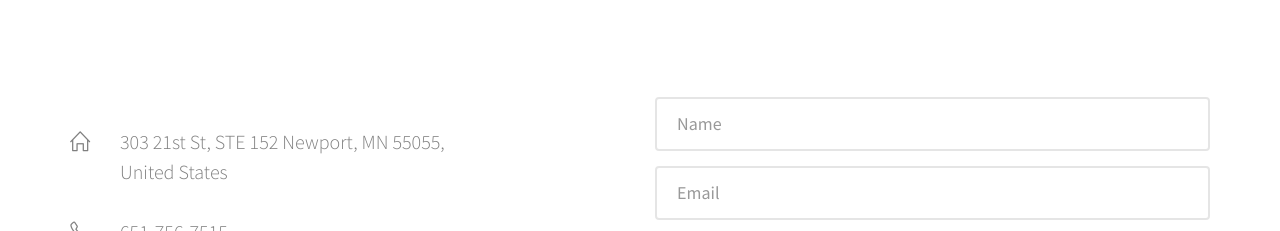
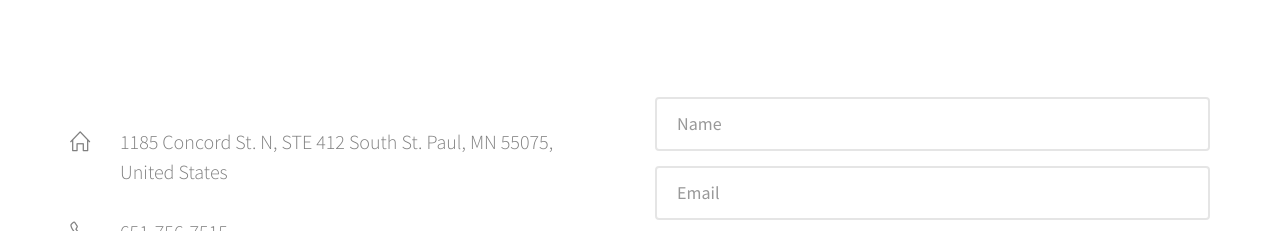
Before and after one commit to tonyhaas/www.haasinsured.com, a plain HTML site: page index.html in a window 1280 px wide. Shown: the part 5362-5593 px from the top of the page. Drawn offline with Linux system fonts and the light colour scheme; files whose address does not match are found by name.

Commit message:
Change address

```diff
--- a/index.html
+++ b/index.html
@@ -360,7 +360,7 @@
 					<h3></h3>
 					<ul class="fh5co-contact-info">
 
-						<li class="fh5co-contact-address "><i class="icon-home"></i>303 21st St, STE 152 Newport, MN 55055, <br> United States</li>
+						<li class="fh5co-contact-address "><i class="icon-home"></i>1185 Concord St. N, STE 412 South St. Paul, MN 55075, <br> United States</li>
 
 						<li class="fh5co-contact-address "><i class="icon-phone"></i>651-756-7515</li>
 
```
